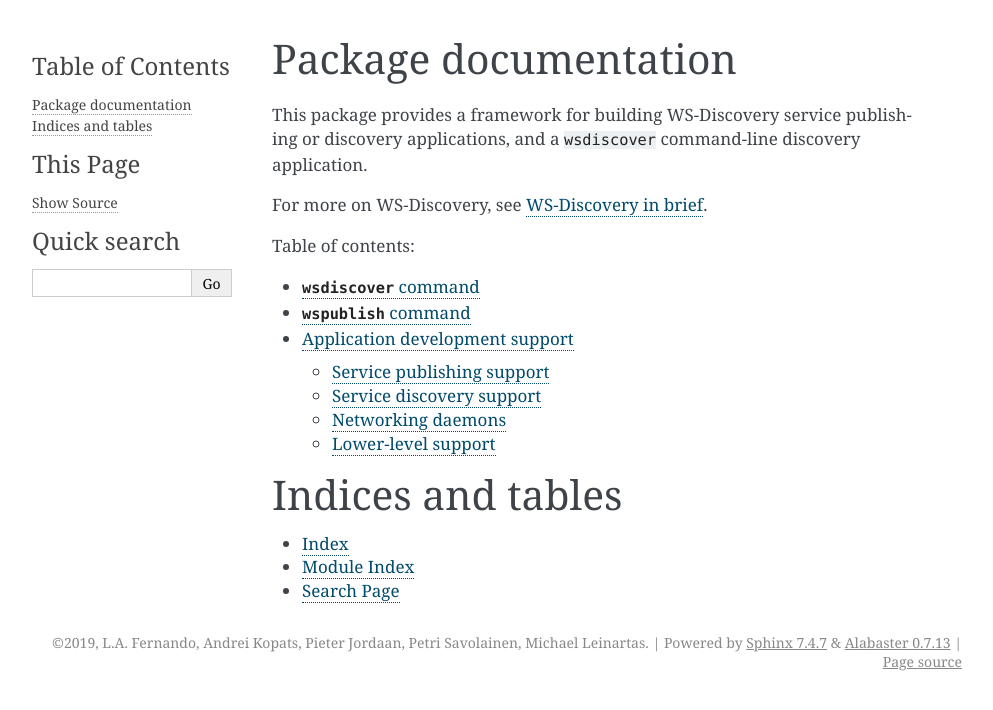
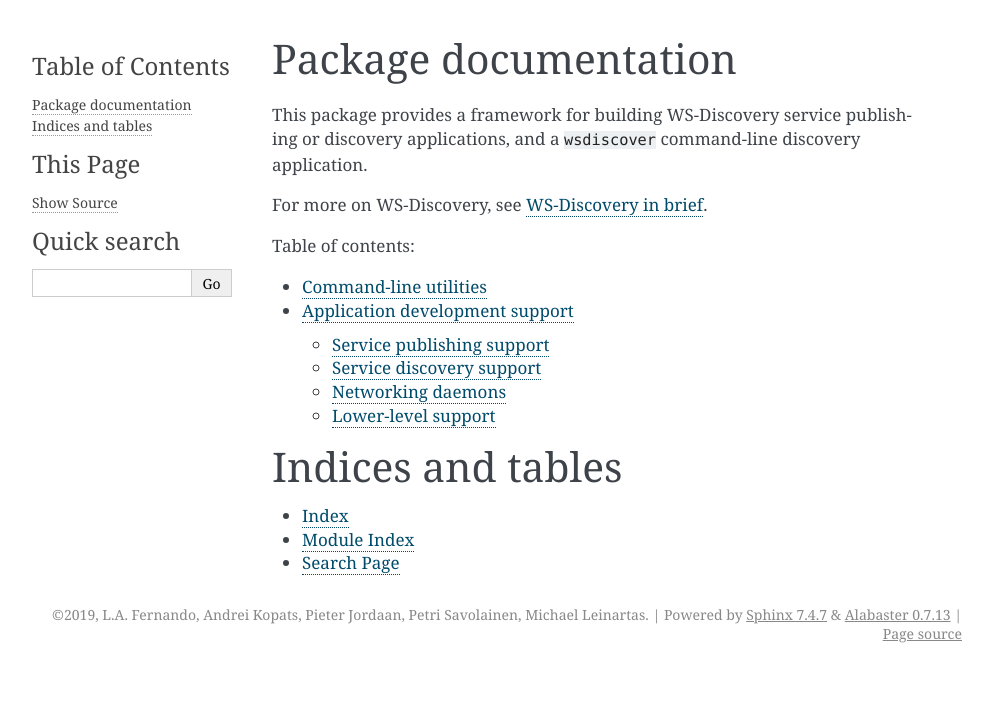
Before and after one commit to andreikop/python-ws-discovery, a Sphinx documentation site: the page built from docs/index.rst, in a window 1280 px wide. Shown: the top 710 px of the page, without its empty margins (148-1141 px from the left). Built offline with Sphinx 7.4.7, drawn with Linux system fonts in a browser that asks for light colours.

Commit message:
document the cmdline utilities

```diff
--- a/docs/cmd_wsdiscover.rst
+++ /dev/null
@@ -1,2 +0,0 @@
-``wsdiscover`` command
-=======================
--- a/docs/cmd_wspublish.rst
+++ /dev/null
@@ -1,2 +0,0 @@
-``wspublish`` command
-======================
--- a/docs/conf.py
+++ b/docs/conf.py
@@ -30,7 +30,7 @@ release = '1.2'
 # Add any Sphinx extension module names here, as strings. They can be
 # extensions coming with Sphinx (named 'sphinx.ext.*') or your custom
 # ones.
-extensions = ["sphinx.ext.autodoc", "sphinx.ext.autosummary"]
+extensions = ["sphinx.ext.autodoc", "sphinx.ext.autosummary", "sphinx_click.ext"]
 
 # Add any paths that contain templates here, relative to this directory.
 templates_path = ['_templates']
--- a/docs/index.rst
+++ b/docs/index.rst
@@ -12,8 +12,7 @@ For more on WS-Discovery, see :doc:`wsdiscovery`.
    :maxdepth: 2
    :caption: Table of contents:
 
-   cmd_wsdiscover
-   cmd_wspublish
+   cmdline
    appsupport
 
 Indices and tables
```
Also changed, not shown: docs/cmdline.rst (added, +13 -0 lines).
